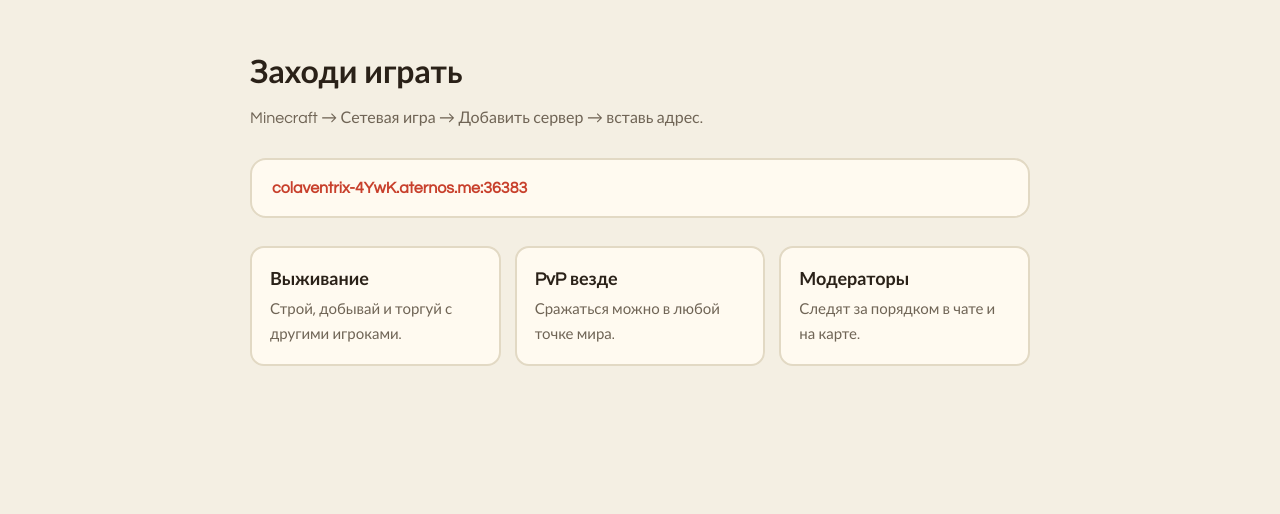
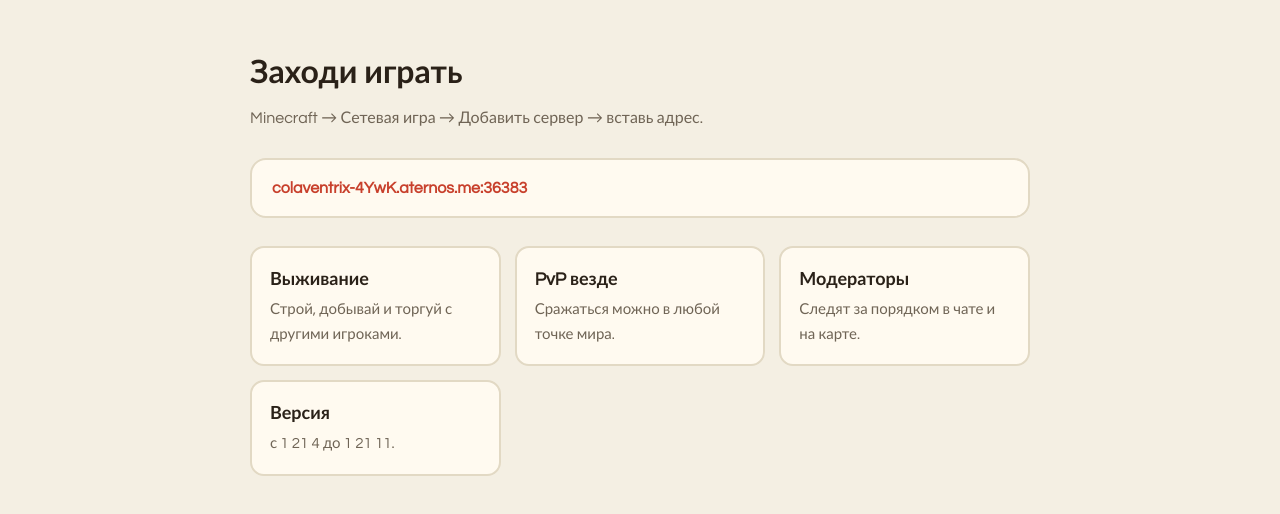
Before and after one commit to colalandser/colaland, a plain HTML site: page index.html in a window 1280 px wide. Shown: the part 822-1336 px from the top of the page. Drawn offline with Linux system fonts and the light colour scheme.

Commit message:
Update and rename index (4).html to index.html

```diff
--- a/index (4).html
+++ b/index.html
@@ -80,6 +80,7 @@ h1{font-size:clamp(54px,13vw,140px);letter-spacing:.04em;line-height:1;margin:0
     <div><b>Выживание</b><span>Строй, добывай и торгуй с другими игроками.</span></div>
     <div><b>PvP везде</b><span>Сражаться можно в любой точке мира.</span></div>
     <div><b>Модераторы</b><span>Следят за порядком в чате и на карте.</span></div>
+    <div><b>Версия </b><span>с 1 21 4 до 1 21 11.</span></div>
   </div>
 </main>
 
```
